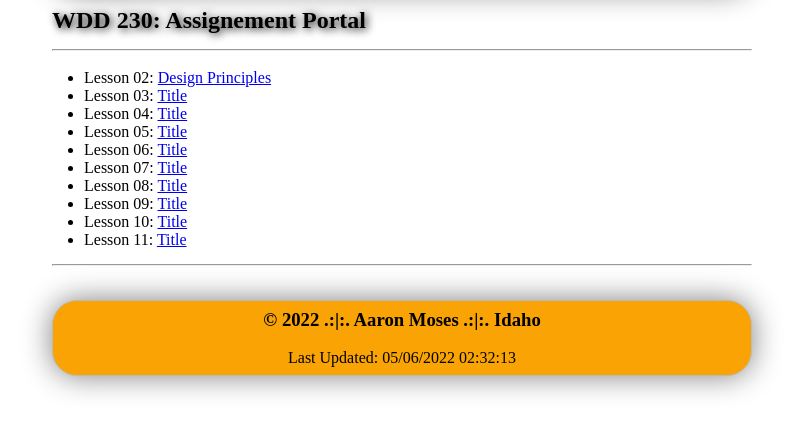
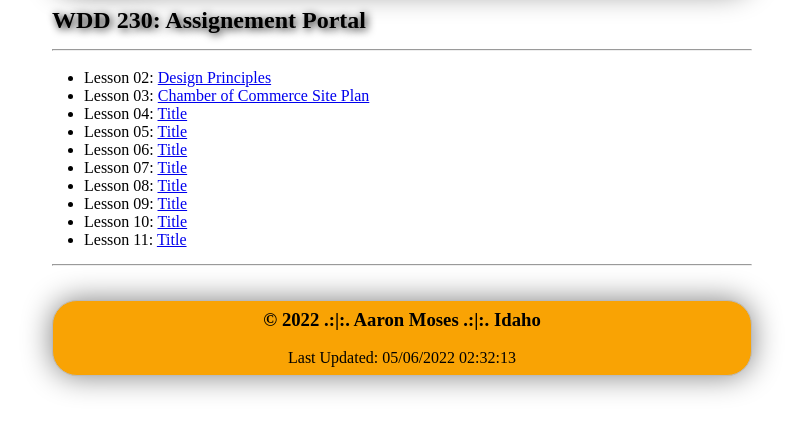
Before and after one commit to amoses111/wdd230, a plain HTML site: page index.html in a window 1280 px wide. Shown: the part 160-594 px from the top of the page, without its empty margins (238-1040 px from the left). Drawn offline with Linux system fonts and the light colour scheme.

Commit message:
lesson 3 link

```diff
--- a/index.html
+++ b/index.html
@@ -26,7 +26,7 @@
         <br>
         <ul>
             <li>Lesson 02: <a rel="stylesheet" href="lesson2/design-principles.html">Design Principles</a></li>
-            <li>Lesson 03: <a href="index.html">Title</a></li>
+            <li>Lesson 03: <a href="lesson3/index.html">Chamber of Commerce Site Plan</a></li>
             <li>Lesson 04: <a href="index.html">Title</a></li>
             <li>Lesson 05: <a href="index.html">Title</a></li>
             <li>Lesson 06: <a href="index.html">Title</a></li>
```
